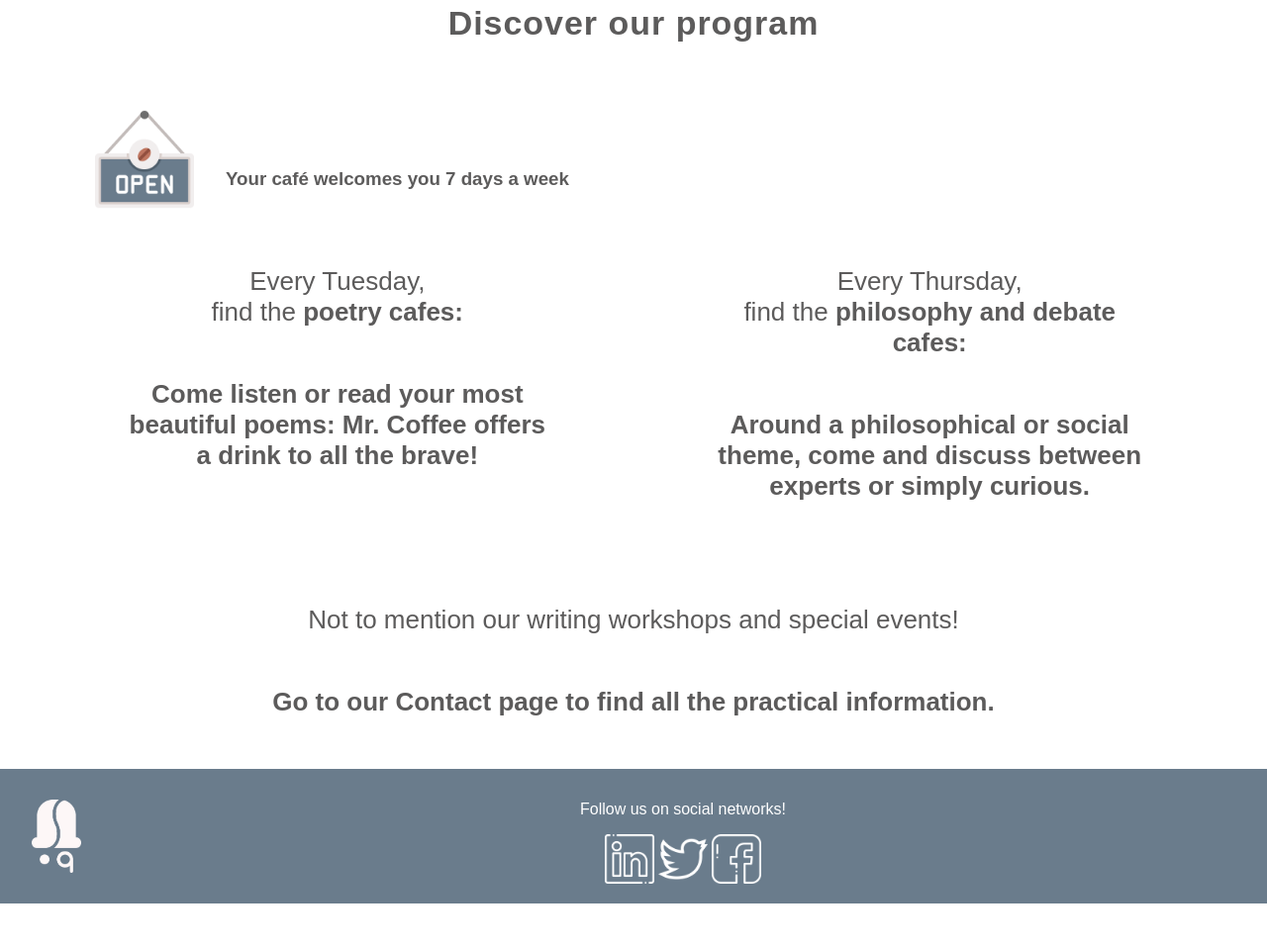
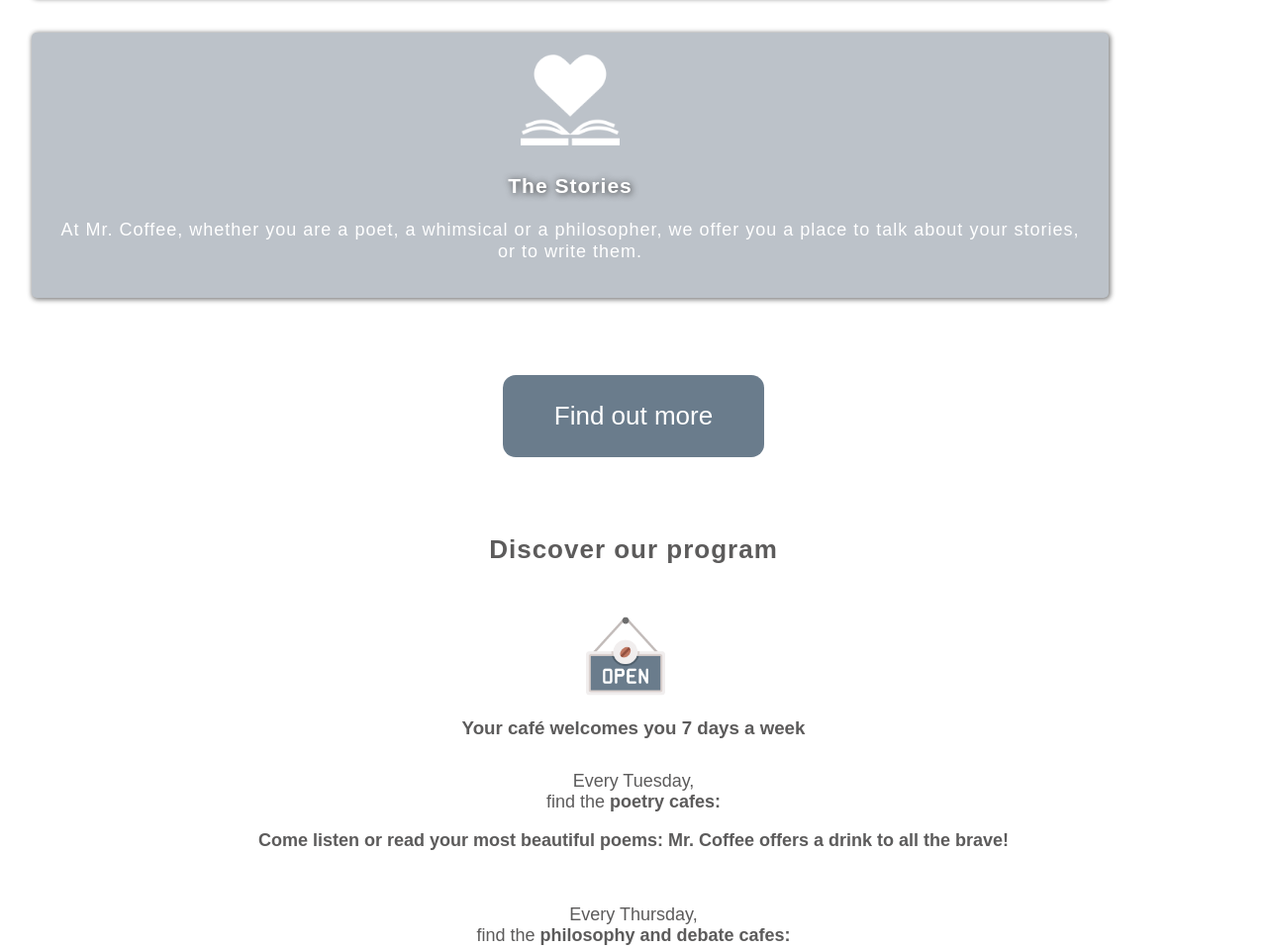
Before and after one commit to shubhamb04/Incode-Project_2, a plain HTML site: page index.html in a window 1280 px wide. Shown: the part 1476-2435 px from the top of the page at 99% size. Before the commit the page ends 2389 px from the top, so only its background shows below. Drawn offline with Linux system fonts and the light colour scheme.

Commit message:
updated mobile view

```diff
--- a/application.css
+++ b/application.css
@@ -1,4 +1,4 @@
-@import url('https://fonts.googleapis.com/css2?family=Roboto:ital,wght@0,700;0,900;1,300;1,400&display=swap');
+@import url('https://fonts.googleapis.com/css2?family=Roboto:wght@100;300;400;500;700;900&display=swap');
 
 body{
     margin: 0;
@@ -64,26 +64,8 @@ a.active, a:hover {
 #check{
     display: none;
 }
-/*
-@media (max-width: 768px) {
-    .nav-logo{
-        width: 140px;
-    }
-    .check-btn{
-        display: block;
-    }
 
-    .nav-links{
-        position: fixed;
-        left: 0;
-        width: 50%;
-        height: 100vh;
-        background-color: rgba(51,51,51,255);
-        flex-direction: column;
-        text-align: center;
-        top: 4em;
-    }
-} */
+
 
 /* main content style */
 
@@ -105,42 +87,40 @@ a.active, a:hover {
     left: 50%;
     top: 12%;
     transform: translate(-50%, -50%);
-    font-size: 3vw;
+    font-size: 4vw;
     text-shadow: 2px 2px 8px rgba(51,51,51,255);
 }
 
 .speciality-heading{
     text-align: center;
-    font-size: 3vw;
+    font-size: 4vw;
 }
 
 .cards-container{
-    display: grid;
-    grid-template-columns: repeat(3, 1fr);
     width: 85%;
     margin: 0 auto;
-    grid-gap: 0 5vw;
-    padding: 1em 2em;
 }
 
 .card{
     background-color: rgba(188,194,201,255);
     text-align: center;
-    padding: 2em;
+    padding:1em;
     color: white;
     border-radius: 5px;
-    box-shadow: 2px 2px 10px 2px gray;
+    box-shadow: 1px 1px 5px 1px gray;
     font-size: 1.125em;
+    margin-bottom: 2em;
+    letter-spacing: 1px;
+    line-height: 1.225em;
+}
 
+.card-heading{
+    text-shadow: 1px 1px 7px rgba(51,51,51,255);
 }
 
 .card-icon{
     max-width: 100px;
     height: auto;
-}
-
-.card-heading{
-    text-shadow: 1px 1px 7px rgba(51,51,51,255)
 }
 
 .section_2 > *, .section_3 > *{
@@ -159,73 +139,70 @@ a.active, a:hover {
     cursor: pointer;
 }
 
-.section_3{
-    padding: 0 4em;
-
-}
-
 .discover-heading{
     text-align: center;
     font-weight: 900;
-    font-size: 2.123em;
+    font-size: 1.625em;
     letter-spacing: 1px;
 }
 
-.open-info{
-    display: flex;
-    align-items: flex-end;
-
+.open-cafe{
+    width: 80px;
+    height: auto;
+    margin-right: 1em;
 }
 
-.open-cafe{
-    width: 100px;
-    height: auto;
-    margin-right: 2em;
-}
-
-.programe-container{
-    display: flex;
-    justify-content: space-between;
-}
-
-.section_3 p{
+.section_3{
     text-align: center;
 }
 
 .program{
-    font-size: 1.625em;
-    font-weight: 300;
-    width: 45%;
-    padding:0 1em;
-    box-sizing: border-box;
+    font-size: 1.125em;
+    font-weight: 100;
+    margin-bottom: 3em;
 }
 
-.program p{
-    margin-bottom: 2em;
+.section_3 p:nth-child(5), .section_3 p:nth-child(4){
+      font-weight: 400;
   }
 
-.section_3 p:nth-child(5), .section_3 p:nth-child(4){
-      font-size: 1.625em;
-  }
+footer{
+    background-color:rgba(106,124,140,255);
+    color: white;
+    padding:1em 2em;
+    box-sizing: border-box;
+    text-align: center;
+}
 
 .footer-logo{
     width: 50px;
 }
 
 .social-logo{
-    width: 50px;
+    width: 20px;
 }
 
-footer{
-    margin: 0 auto;
-    background-color:rgba(106,124,140,255);
-    color: white;
-    display: grid;
-    grid-template-columns: 100px auto;
-    align-items: center;
-    padding: 1em 2em;
+@media (max-width: 768px) {
+    .nav-logo{
+        width: 140px;
+    }
+    .check-btn{
+        display: block;
+    }
+
+    .nav-links{
+        position: fixed;
+        left: 0;
+        width: 50%;
+        height: 100vh;
+        background-color: rgba(51,51,51,255);
+        flex-direction: column;
+        text-align: center;
+        top: 4em;
+        display: none;
+    }
+
+    .cards-container{
+
+    }
 }
-
-.social-links *{
-    text-align: center;
-}
```
Also changed, not shown: about.html (+8 -6 lines), contact.html (+8 -6 lines).
